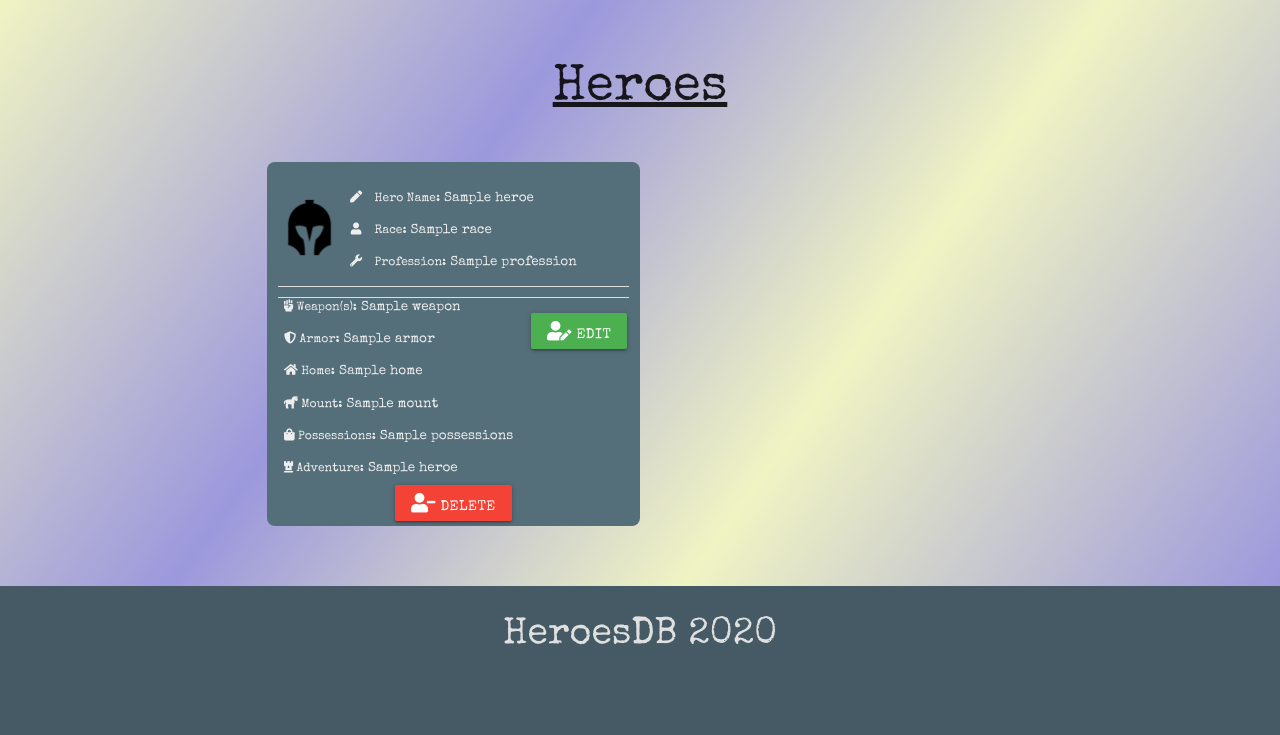
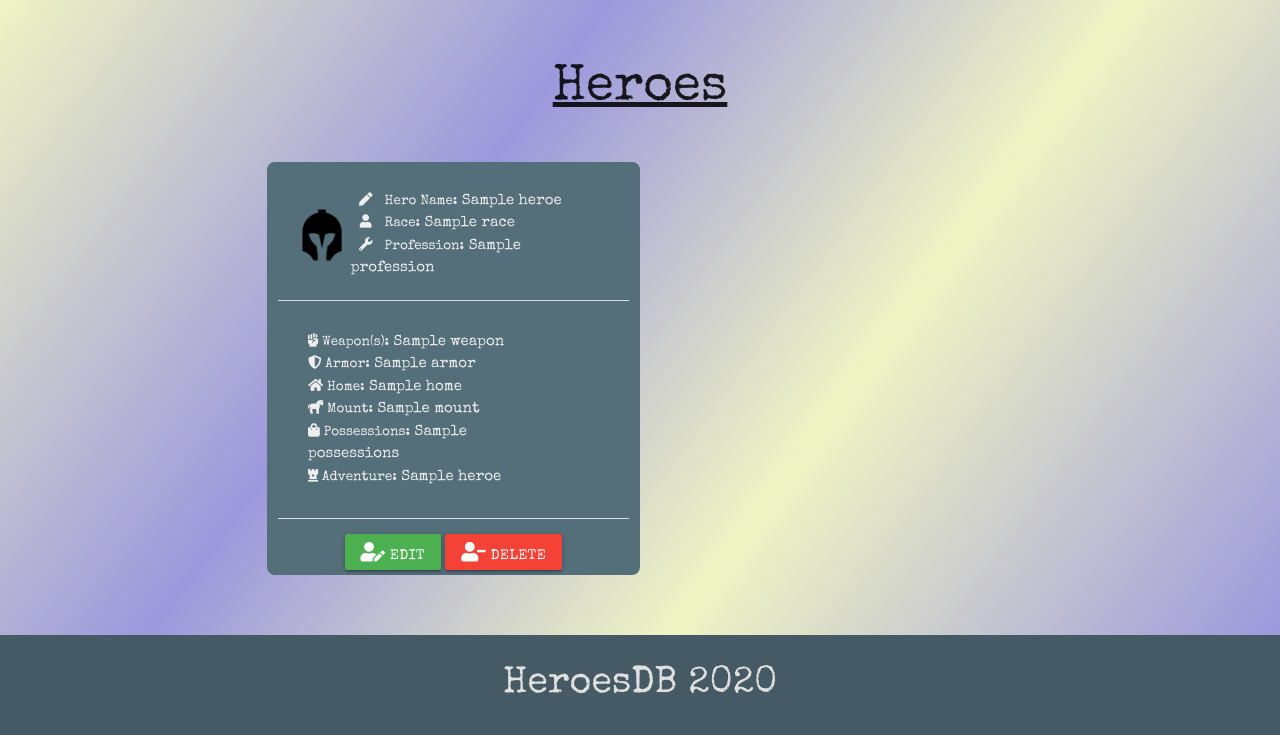
Before and after one commit to Voggastur/cringeCricket, a Flask app: page / in a window 1280 px wide, after a click that opens the changed part. Shown: the part 515-1250 px from the top of the page. Before the commit the page ends 1160 px from the top, so only its background shows below. Run offline with Flask 2, Linux system fonts and the light colour scheme; a database or web service that is not in the repository returns one stand-in record (values such as "Sample title"); some libraries are stand-ins or nearby versions; some web fonts are replaced.

Commit message:
changed styling for card content

```diff
--- a/index.html
+++ b/index.html
@@ -89,7 +89,7 @@
 						Ever forgot arrows for your longbow?
 					</h2>
 					<h5 class="caption2 grey-text text-lighten-4 hide-on-small-only">
-						The game-master can be a nuisance, plan ahead and discuss with
+						The game-master can be nitpicky, plan ahead and discuss with
 						your team
 					</h5>
 				</div>
--- a/static/css/style.css
+++ b/static/css/style.css
@@ -107,11 +107,7 @@
 .collapsible-body {
   /* Border styles are negating Materialize css */
   width: 100%;
-  padding-top: 5px;
-  padding-bottom: 5px;
-  padding-left: 0;
-  padding-right: 0;
-  position: relative;
+  padding: 5px, 0px;
   outline: none;
   -webkit-box-shadow: 0px 0px 0px 0px #000;
   -moz-box-shadow: 0px 0px 0px 0px #000;
@@ -125,14 +121,13 @@
 }
 
 .header-content h4 {
-  font-size: 0.9em;
+  font-size: 1em;
   font-weight: 300;
   text-overflow: ellipsis;
   float: left;
   width: 75%;
-  line-height: 2;
+  line-height: 1.5;
   margin: 0px;
-  margin-top: 5px;
   margin-right: 10px;
   padding: 0;
 }
@@ -145,12 +140,12 @@
 }
 
 .card-text {
-  float: left;
-  font-size: 0.9em;
+  font-size: 1em;
+  line-height: 1.5;
   width: 70%;
   text-overflow: ellipsis;
-  margin: 6px;
-  margin-right: 0;
+  margin: 0;
+  margin-right: 10px;
   padding: 0;
 }
 
@@ -161,20 +156,10 @@
   padding: 0;
 }
 
+/* Card-Footer */
+
 .card-action {
   padding-bottom: 5px;
-}
-
-/* Card-Footer */
-
-.button-wrap {
-  width: 100%;
-  padding: 5px;
-}
-
-.button-wrap button {
-  display: block;
-  margin: 0 auto;
 }
 
 /* Modal */
@@ -221,7 +206,6 @@
   }
   .card-text {
     font-size: 0.8em;
-    line-height: 2;
   }
 }
 
```
